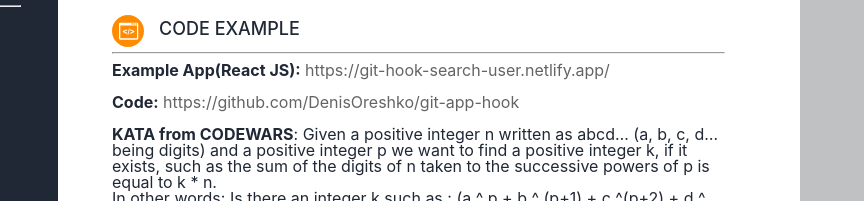
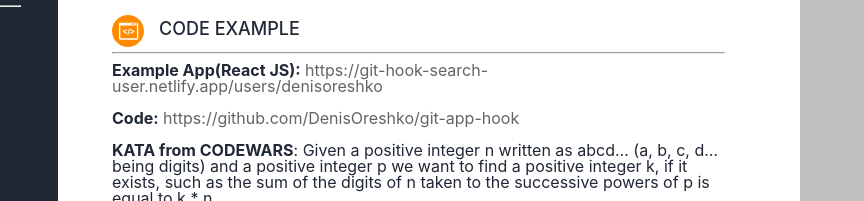
Before and after one commit to DenisOreshko/denisoreshko.github.io, a plain HTML site: page index.html in a window 1280 px wide. Shown: the part 435-636 px from the top of the page, 416-1280 px from the left. Drawn offline with Linux system fonts and the light colour scheme.

Commit message:
Update index.html

```diff
--- a/index.html
+++ b/index.html
@@ -66,7 +66,7 @@
                             <h2>CODE EXAMPLE</h2>
                             <hr class = "line_article">
 			    <span style="font-weight:bold">Example App(React JS):</span>
-			    <a href="https://tangerine-speculoos-717cfd.netlify.app/" target="_blank">https://git-hook-search-user.netlify.app/</a><br><br>
+			    <a href="https://git-hook-search-user.netlify.app/users/denisoreshko" target="_blank">https://git-hook-search-user.netlify.app/users/denisoreshko</a><br><br>
 			    <span style="font-weight:bold">Code:</span>
 			    <a href="https://github.com/DenisOreshko/git-app-hook" target="_blank">https://github.com/DenisOreshko/git-app-hook</a><br><br>
 
```
